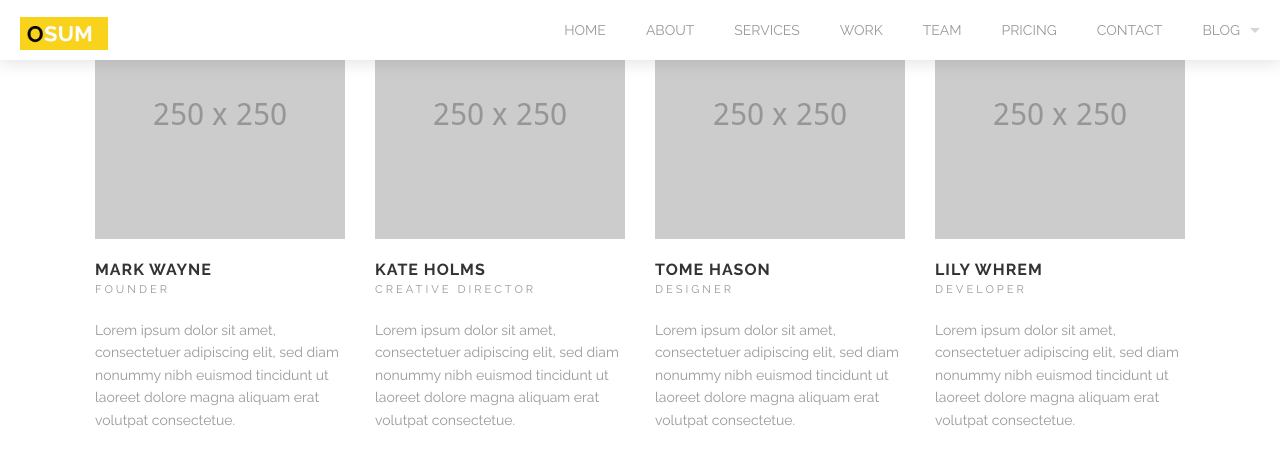
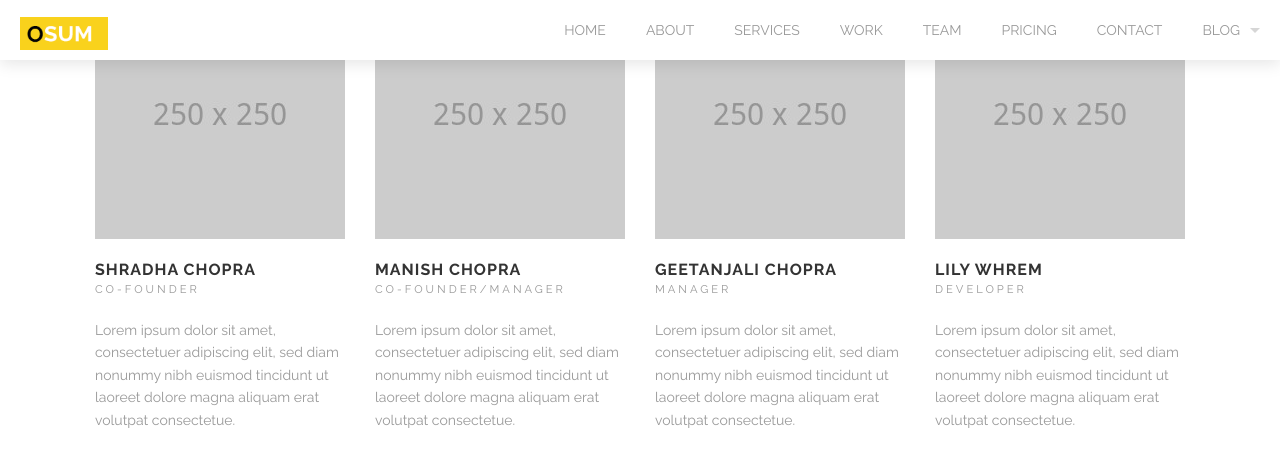
Before and after one commit to prabhav/saw, a Jekyll site: the page built from index.markdown, in a window 1280 px wide and 900 px high, scrolled down 5381 px, cut to the strip 0-547 px from the top of the window. Shown: the top 467 px of the strip. Built offline with Jekyll 4.4.1, drawn with Linux system fonts in a browser that asks for light colours; some of the changed lines change nothing that is shown.

Commit message:
Updated Index

```diff
--- a/index.markdown
+++ b/index.markdown
@@ -109,10 +109,27 @@
     which fits my budget and choice. \nIt is commendable to see how people in this
     country are helping each other grow."
   author: "- Shradha Chopra, Business Accounting, Humber College 2015"
+- quote:
+  author: "- Shrey Mehta, Business Marketing Management, Conestoga College 2018"
+- quote:
+  author: "- Sameer Sachdeva, Business Accounting, Humber College 2018"
+- quote:
+  author: "- Shiven Sareen, International Business Management, George  Brown College
+    2018"
+- quote:
+  author: Malaika Munjal, Business Economics Honours, University of Calgary 2018
+- quote:
+  author: "- Yatin Syal, Massage Therapy, Humber College 2015"
+- quote:
+  author: "- Vishal Malhotra, Hospitality Management, Humber College 2016"
+- quote:
+  author: "- Mandeep Singh, Web Design, CDI College 2017"
+- quote:
+  author: "- Gurinder Singh, Web Design , CDI College 2018"
 members:
 - avatar: images/@stock/member-1.jpg
-  name: Mark Wayne
-  position: Founder
+  name: Shradha Chopra
+  position: Co-founder
   socials:
   - link: http://twitter.com
     icon: twitter
@@ -121,8 +138,8 @@
   desc: Lorem ipsum dolor sit amet, consectetuer adipiscing elit, sed diam nonummy
     nibh euismod tincidunt ut laoreet dolore magna aliquam erat volutpat consectetue.
 - avatar: images/@stock/member-2.jpg
-  name: Kate Holms
-  position: Creative Director
+  name: Manish Chopra
+  position: Co-founder/Manager
   socials:
   - link: http://twitter.com
     icon: twitter
@@ -133,8 +150,8 @@
   desc: Lorem ipsum dolor sit amet, consectetuer adipiscing elit, sed diam nonummy
     nibh euismod tincidunt ut laoreet dolore magna aliquam erat volutpat consectetue.
 - avatar: images/@stock/member-3.jpg
-  name: Tome Hason
-  position: Designer
+  name: Geetanjali Chopra
+  position: Manager
   socials:
   - link: http://twitter.com
     icon: twitter
```
